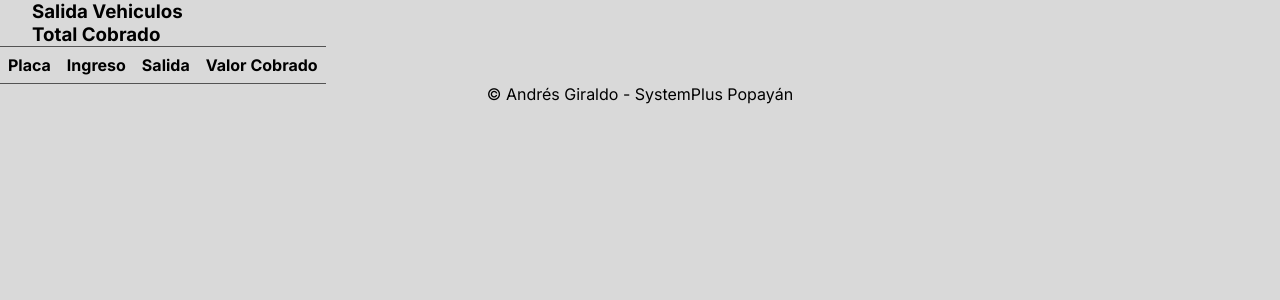
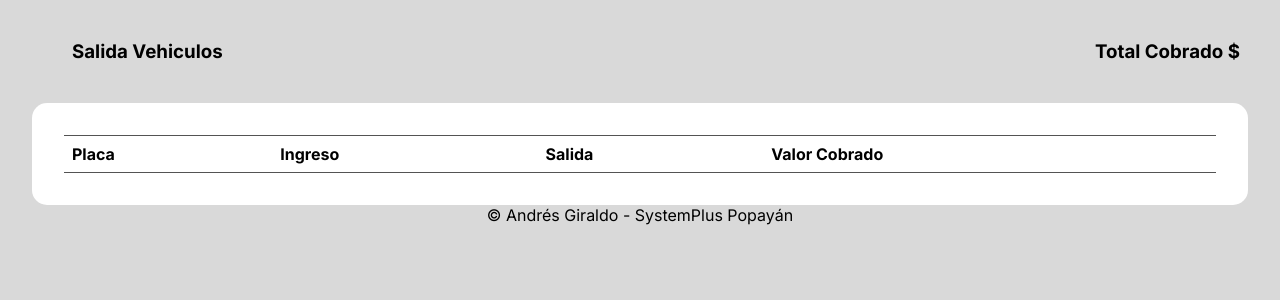
Before and after one commit to agiraldodev/parking_plus_frontend, a PHP site: page /reporte.php in a window 1280 px wide. Shown: the part 124-424 px from the top of the page. Run offline with PHP 8.4, Linux system fonts and the light colour scheme; data that the repository does not hold is empty.

Commit message:
Proyecto finalizado

```diff
--- /dev/null
+++ b/css/reporte.css
@@ -0,0 +1,18 @@
+.informacion-titulo {
+    display: flex;
+    justify-content: space-between;
+    padding: 2.5rem;
+}
+
+.contenedor-reportes {
+    background-color: white;
+    width: 90%;
+    margin: 0 auto;
+    padding: 2rem;
+    overflow-x: auto;
+    border-radius: 15px;
+}
+
+table {
+    width: 100%;
+}
--- a/estilos.css
+++ b/estilos.css
@@ -5,3 +5,4 @@
 @import url('css/nuevoIngreso.css');
 @import url('css/listadoparqueados.css');
 @import url('css/salidaVehiculo.css');
+@import url('css/reporte.css');
--- a/parqueados.php
+++ b/parqueados.php
@@ -13,7 +13,7 @@ $vehiculos = $resultado->fetch_all(MYSQLI_ASSOC);
 
 ?>
 
-<h3 style="padding-left: 2rem;">Vehiculos Parqueados</h3>
+<h3 style="padding: 2rem;">Vehiculos Parqueados</h3>
 <div class="contenedor-listado-parqueados">
 
     <table class="tabla">
--- a/reporte.php
+++ b/reporte.php
@@ -19,8 +19,7 @@ $totalPlata = $fila['totalPlata'];
 <div class="informacion-titulo">
     <h3 style="padding-left: 2rem;">Salida Vehiculos</h3>
     <h3 style="padding-left: 2rem;">Total Cobrado
-    <?php echo $totalPlata; ?>
-    <!-- Aquí va la variable con la suma de la plata -->
+    <?php echo " $ ". $totalPlata; ?>
    </h3>
 
 </div>
```
